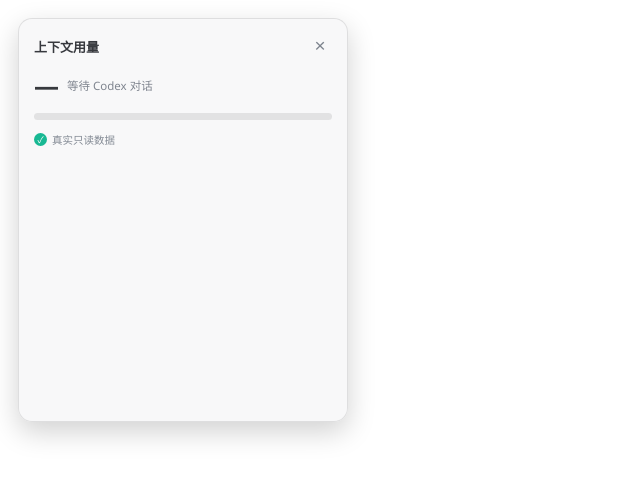
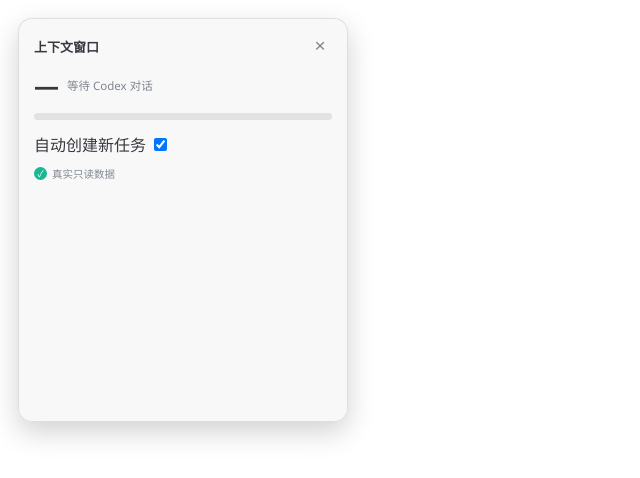
Before and after one commit to sunlulu0122-alt/codex-context-meter-skill, a website: page assets/windows/details.html in a window 1280 px wide. Shown: the whole page, without its empty margins (0-640 px from the left). Drawn offline with Linux system fonts and the light colour scheme.

Commit message:
优化仪表跟随与自动新任务设置

```diff
--- a/assets/windows/details.html
+++ b/assets/windows/details.html
@@ -9,7 +9,7 @@
   <body class="details-page">
     <main id="details-card" class="details-card">
       <header>
-        <strong>上下文用量</strong>
+        <strong>上下文窗口</strong>
         <button id="close-details" type="button" aria-label="关闭">×</button>
       </header>
       <section class="headline">
@@ -17,6 +17,10 @@
         <span id="used-count">等待 Codex 对话</span>
       </section>
       <div class="usage-bar"><span id="usage-fill"></span></div>
+      <label class="handoff-toggle">
+        <span>自动创建新任务</span>
+        <input id="automatic-handoff-enabled" type="checkbox" checked />
+      </label>
       <div id="metric-rows"></div>
       <footer id="source-label">真实只读数据</footer>
     </main>
```
